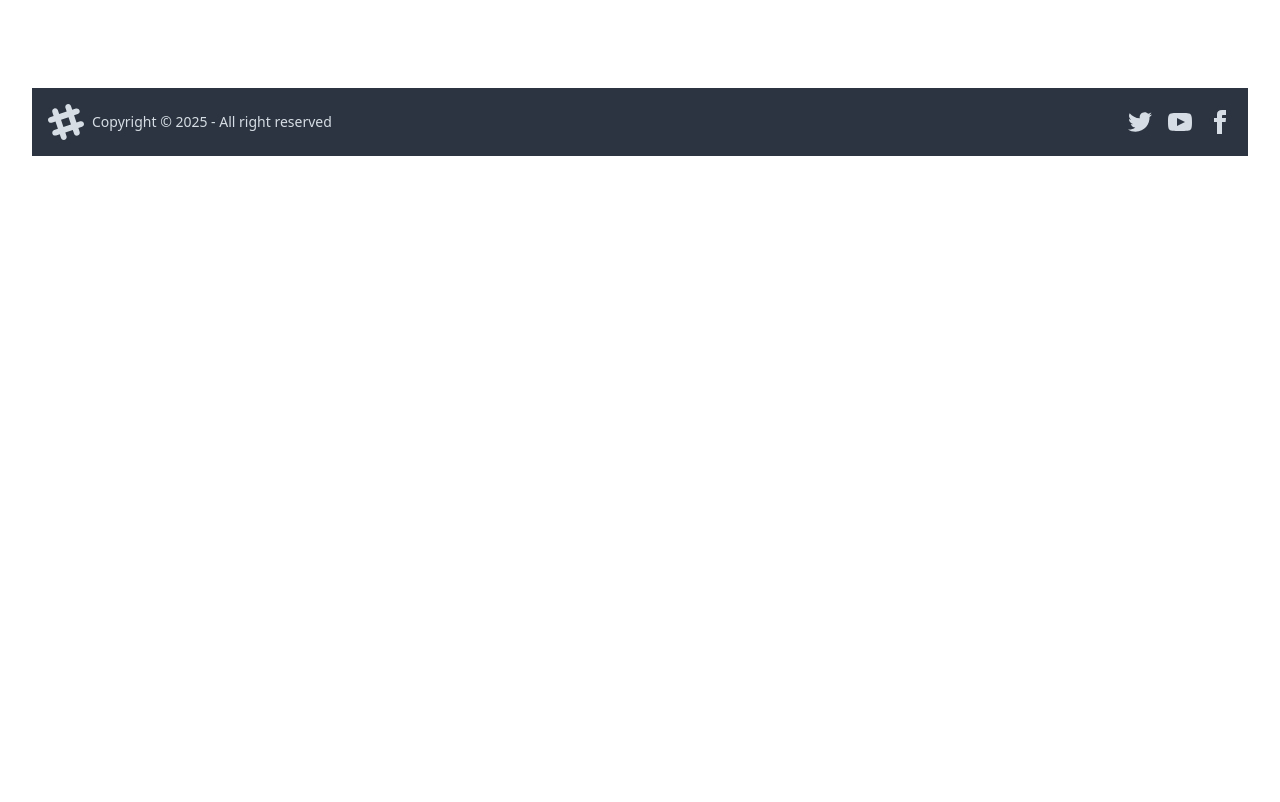
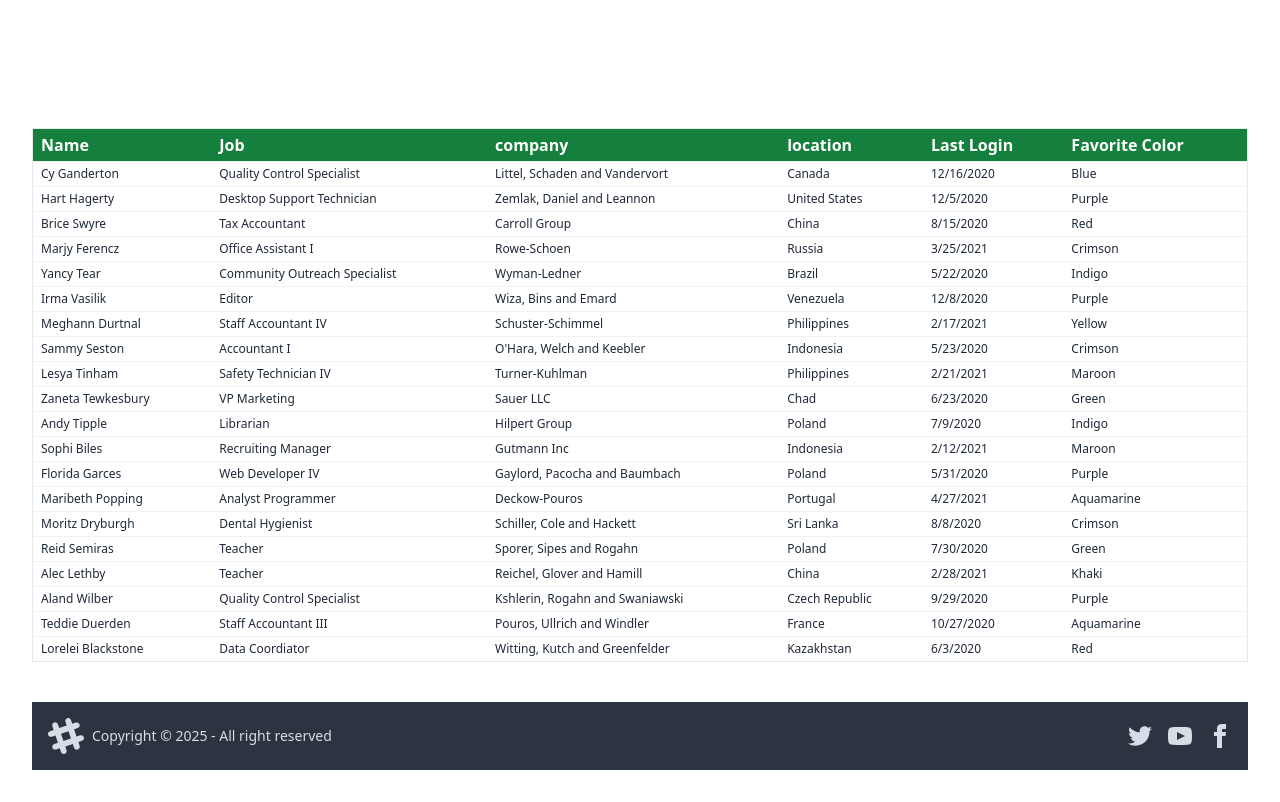
Before and after one commit to Muhammad-sefat/Admission_Travel_BD, a React (Vite) app: page / in a window 1280 px wide. Shown: the part 1620-2422 px from the top of the page. Before the commit the page ends 1808 px from the top, so only its background shows below. Built offline with nearby package versions, Linux system fonts and the light colour scheme.

Commit message:
Start working on bus sit plan

```diff
--- a/src/App.jsx
+++ b/src/App.jsx
@@ -1,6 +1,7 @@
 import "./App.css";
 import Banner from "./components/Banner";
 import BookingAds from "./components/BookingAds";
+import BusSitPlan from "./components/BusSitPlan";
 import Footer from "./components/Footer";
 import Navbar from "./components/navbar";
 
@@ -10,6 +11,7 @@
       <Navbar />
       <Banner />
       <BookingAds />
+      <BusSitPlan />
       <Footer />
     </>
   );
--- /dev/null
+++ b/src/components/BusSitPlan.jsx
@@ -0,0 +1,184 @@
+import React from "react";
+
+const BusSitPlan = () => {
+  return (
+    <div className="overflow-x-auto my-10">
+      <table className="table table-xs border p-5">
+        <thead className="bg-green-700 text-white text-base">
+          <tr>
+            <th>Name</th>
+            <th>Job</th>
+            <th>company</th>
+            <th>location</th>
+            <th>Last Login</th>
+            <th>Favorite Color</th>
+          </tr>
+        </thead>
+        <tbody>
+          <tr>
+            <td>Cy Ganderton</td>
+            <td>Quality Control Specialist</td>
+            <td>Littel, Schaden and Vandervort</td>
+            <td>Canada</td>
+            <td>12/16/2020</td>
+            <td>Blue</td>
+          </tr>
+          <tr>
+            <td>Hart Hagerty</td>
+            <td>Desktop Support Technician</td>
+            <td>Zemlak, Daniel and Leannon</td>
+            <td>United States</td>
+            <td>12/5/2020</td>
+            <td>Purple</td>
+          </tr>
+          <tr>
+            <td>Brice Swyre</td>
+            <td>Tax Accountant</td>
+            <td>Carroll Group</td>
+            <td>China</td>
+            <td>8/15/2020</td>
+            <td>Red</td>
+          </tr>
+          <tr>
+            <td>Marjy Ferencz</td>
+            <td>Office Assistant I</td>
+            <td>Rowe-Schoen</td>
+            <td>Russia</td>
+            <td>3/25/2021</td>
+            <td>Crimson</td>
+          </tr>
+          <tr>
+            <td>Yancy Tear</td>
+            <td>Community Outreach Specialist</td>
+            <td>Wyman-Ledner</td>
+            <td>Brazil</td>
+            <td>5/22/2020</td>
+            <td>Indigo</td>
+          </tr>
+          <tr>
+            <td>Irma Vasilik</td>
+            <td>Editor</td>
+            <td>Wiza, Bins and Emard</td>
+            <td>Venezuela</td>
+            <td>12/8/2020</td>
+            <td>Purple</td>
+          </tr>
+          <tr>
+            <td>Meghann Durtnal</td>
+            <td>Staff Accountant IV</td>
+            <td>Schuster-Schimmel</td>
+            <td>Philippines</td>
+            <td>2/17/2021</td>
+            <td>Yellow</td>
+          </tr>
+          <tr>
+            <td>Sammy Seston</td>
+            <td>Accountant I</td>
+            <td>O'Hara, Welch and Keebler</td>
+            <td>Indonesia</td>
+            <td>5/23/2020</td>
+            <td>Crimson</td>
+          </tr>
+          <tr>
+            <td>Lesya Tinham</td>
+            <td>Safety Technician IV</td>
+            <td>Turner-Kuhlman</td>
+            <td>Philippines</td>
+            <td>2/21/2021</td>
+            <td>Maroon</td>
+          </tr>
+          <tr>
+            <td>Zaneta Tewkesbury</td>
+            <td>VP Marketing</td>
+            <td>Sauer LLC</td>
+            <td>Chad</td>
+            <td>6/23/2020</td>
+            <td>Green</td>
+          </tr>
+          <tr>
+            <td>Andy Tipple</td>
+            <td>Librarian</td>
+            <td>Hilpert Group</td>
+            <td>Poland</td>
+            <td>7/9/2020</td>
+            <td>Indigo</td>
+          </tr>
+          <tr>
+            <td>Sophi Biles</td>
+            <td>Recruiting Manager</td>
+            <td>Gutmann Inc</td>
+            <td>Indonesia</td>
+            <td>2/12/2021</td>
+            <td>Maroon</td>
+          </tr>
+          <tr>
+            <td>Florida Garces</td>
+            <td>Web Developer IV</td>
+            <td>Gaylord, Pacocha and Baumbach</td>
+            <td>Poland</td>
+            <td>5/31/2020</td>
+            <td>Purple</td>
+          </tr>
+          <tr>
+            <td>Maribeth Popping</td>
+            <td>Analyst Programmer</td>
+            <td>Deckow-Pouros</td>
+            <td>Portugal</td>
+            <td>4/27/2021</td>
+            <td>Aquamarine</td>
+          </tr>
+          <tr>
+            <td>Moritz Dryburgh</td>
+            <td>Dental Hygienist</td>
+            <td>Schiller, Cole and Hackett</td>
+            <td>Sri Lanka</td>
+            <td>8/8/2020</td>
+            <td>Crimson</td>
+          </tr>
+          <tr>
+            <td>Reid Semiras</td>
+            <td>Teacher</td>
+            <td>Sporer, Sipes and Rogahn</td>
+            <td>Poland</td>
+            <td>7/30/2020</td>
+            <td>Green</td>
+          </tr>
+          <tr>
+            <td>Alec Lethby</td>
+            <td>Teacher</td>
+            <td>Reichel, Glover and Hamill</td>
+            <td>China</td>
+            <td>2/28/2021</td>
+            <td>Khaki</td>
+          </tr>
+          <tr>
+            <td>Aland Wilber</td>
+            <td>Quality Control Specialist</td>
+            <td>Kshlerin, Rogahn and Swaniawski</td>
+            <td>Czech Republic</td>
+            <td>9/29/2020</td>
+            <td>Purple</td>
+          </tr>
+          <tr>
+            <td>Teddie Duerden</td>
+            <td>Staff Accountant III</td>
+            <td>Pouros, Ullrich and Windler</td>
+            <td>France</td>
+            <td>10/27/2020</td>
+            <td>Aquamarine</td>
+          </tr>
+          <tr>
+            <td>Lorelei Blackstone</td>
+            <td>Data Coordiator</td>
+            <td>Witting, Kutch and Greenfelder</td>
+            <td>Kazakhstan</td>
+            <td>6/3/2020</td>
+            <td>Red</td>
+          </tr>
+        </tbody>
+      </table>
+    </div>
+  );
+};
+
+export default BusSitPlan;
```
